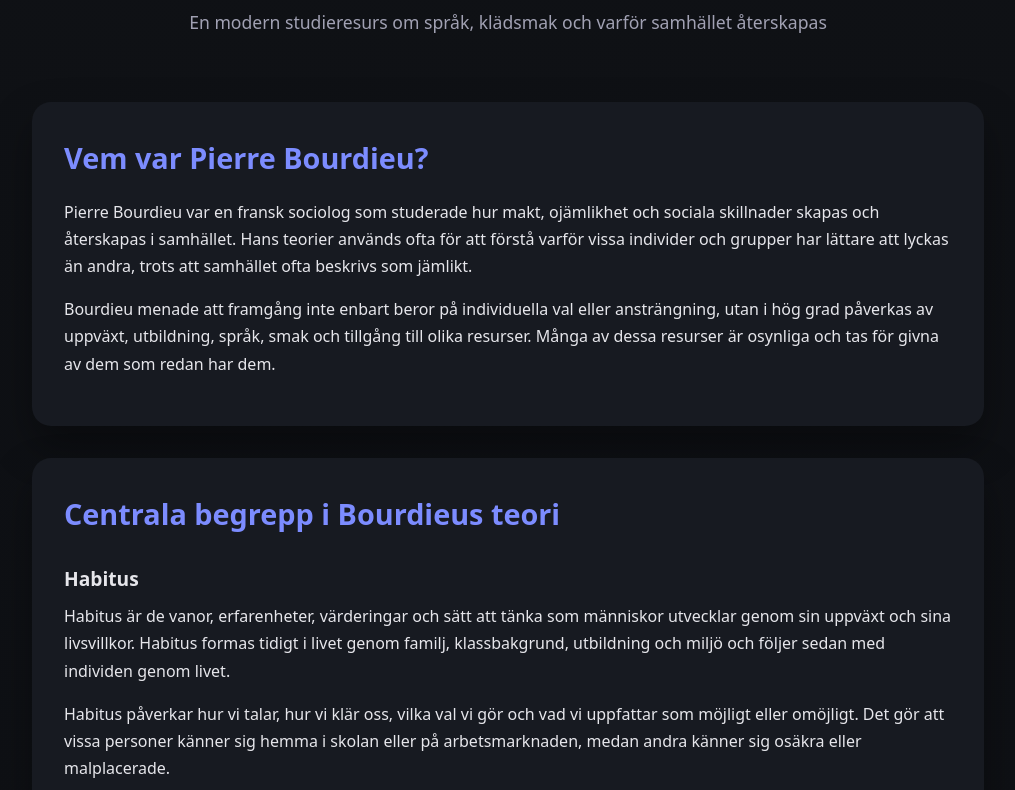
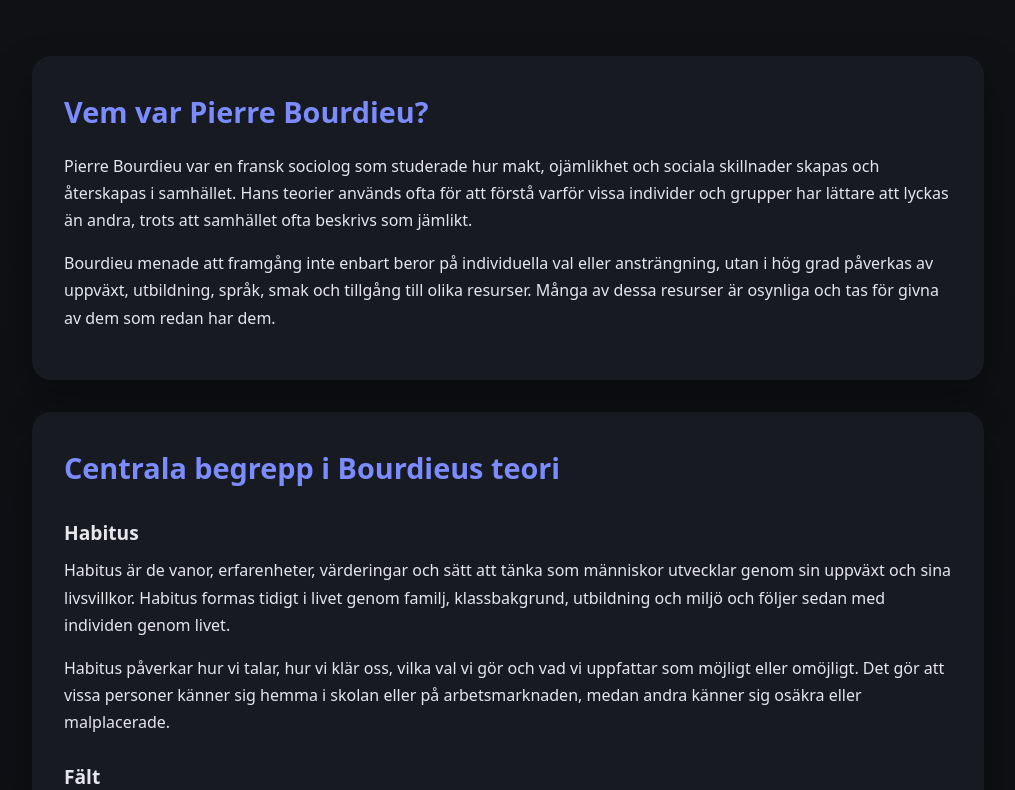
Before and after one commit to Pontoi/pontoi.github.io, a plain HTML site: page index.html in a window 1280 px wide. Shown: the part 143-933 px from the top of the page, without its empty margins (132-1147 px from the left). Drawn offline with Linux system fonts and the light colour scheme.

Commit message:
Update index.html

```diff
--- a/index.html
+++ b/index.html
@@ -112,7 +112,6 @@
 
   <header>
     <h1>Pierre Bourdieu</h1>
-    <p>En modern studieresurs om språk, klädsmak och varför samhället återskapas</p>
   </header>
 
   <main>
```
